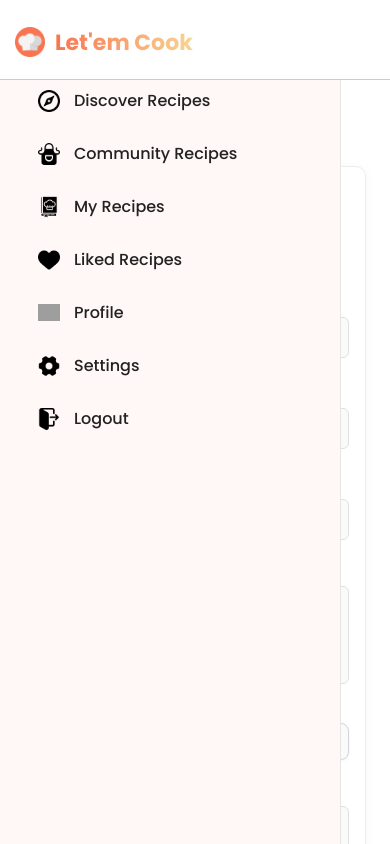
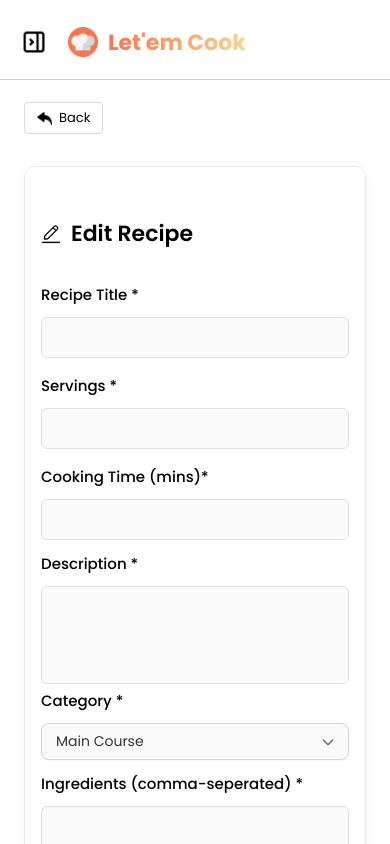
Before and after one commit to Syddevv/LetemCook, a React (Vite) app in the folder client/: page /edit-recipe/1 in a window 390 px wide. Shown: the top 844 px of the page. Built offline with nearby package versions, Linux system fonts and the light colour scheme; no server answers; grey boxes are pictures that could not be loaded.

Commit message:
edit recipe page responsiveness

```diff
--- a/client/src/pages/EditRecipe.jsx
+++ b/client/src/pages/EditRecipe.jsx
@@ -9,8 +9,10 @@ import axios from "axios";
 import Swal from "sweetalert2";
 import withReactContent from "sweetalert2-react-content";
 import { motion } from "framer-motion";
+import CollapseOpen from "../assets/open-mobile-sidebar-icon.png";
 
 const EditRecipe = ({ collapsed, setCollapsed }) => {
+  const navRef = useRef(null);
   const navigate = useNavigate();
   const { id } = useParams();
   const [recipe, setRecipe] = useState([]);
@@ -18,6 +20,23 @@ const EditRecipe = ({ collapsed, setCollapsed }) => {
   const [imageFile, setImageFile] = useState(null);
   const fileInputRef = useRef();
   const MySwal = withReactContent(Swal);
+  const [isMobile, setIsMobile] = useState(window.innerWidth <= 992);
+  const [isMobileSidebarOpen, setIsMobileSidebarOpen] = useState(false);
+
+  const toggleMobileSidebar = () => setIsMobileSidebarOpen((prev) => !prev);
+
+  // handle screen resize
+  useEffect(() => {
+    const handleResize = () => {
+      setIsMobile(window.innerWidth <= 992);
+      if (window.innerWidth > 992) {
+        setIsMobileSidebarOpen(false);
+      }
+    };
+
+    window.addEventListener("resize", handleResize);
+    return () => window.removeEventListener("resize", handleResize);
+  }, []);
 
   const [formData, setFormData] = useState({
     title: "",
@@ -145,31 +164,57 @@ const EditRecipe = ({ collapsed, setCollapsed }) => {
     },
   };
 
+  const headerVariants = {
+    hidden: { opacity: 0, y: -20 },
+    visible: { opacity: 1, y: 0, transition: { duration: 0.5 } },
+  };
+
   return (
     <div className="page-wrapper">
-      <Sidebar collapsed={collapsed} setCollapsed={setCollapsed} />
+      <Sidebar
+        collapsed={collapsed}
+        setCollapsed={setCollapsed}
+        isMobile={isMobile}
+        isMobileSidebarOpen={isMobileSidebarOpen}
+        toggleMobileSidebar={toggleMobileSidebar}
+      />
+
+      {isMobile && isMobileSidebarOpen && (
+        <div className="sidebar-overlay" onClick={toggleMobileSidebar}></div>
+      )}
 
       <div
         className="page-wrapper-content"
         style={{
-          marginLeft: collapsed ? "70px" : "340px",
+          marginLeft: isMobile ? "0" : collapsed ? "71px" : "341px",
           transition: "margin-left 0.3s",
         }}
       >
         {/* HEADER */}
-        <div
+        <motion.div
+          ref={navRef}
           className="header"
           style={{
-            left: collapsed ? "70px" : "340px",
+            // --- Corrected left value ---
+            left: isMobile ? "0" : collapsed ? "71px" : "341px",
             right: 0,
             transition: "left 0.3s",
           }}
+          variants={headerVariants}
+          initial="hidden"
+          animate="visible"
         >
+          {isMobile && (
+            <button className="mobile-menu-btn" onClick={toggleMobileSidebar}>
+              <img src={CollapseOpen} alt="Open Menu" />
+            </button>
+          )}
+
           <div className="logo-webName">
             <img src={Logo} alt="Logo" className="web-logo" />
             <p className="web-name">Let'em Cook</p>
           </div>
-        </div>
+        </motion.div>
 
         <div className="edit-recipe-wrapper">
           <button
```
